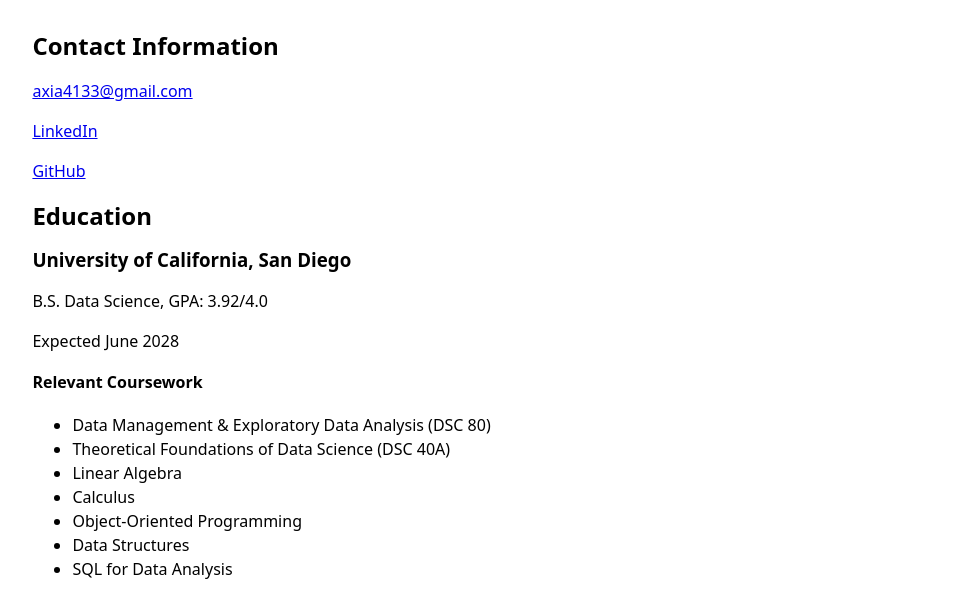
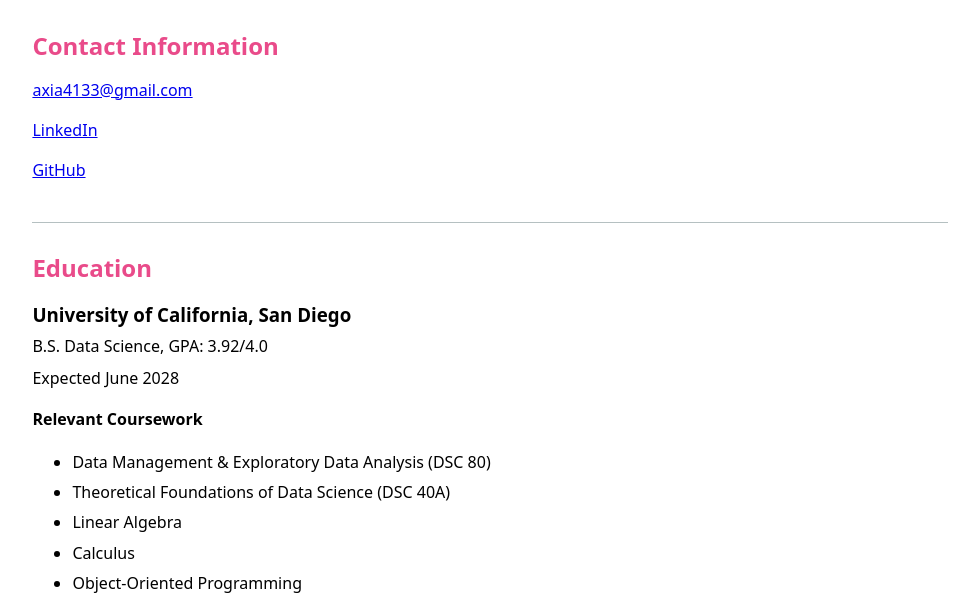
Before and after one commit to axia4133/portfolio, a plain HTML site: page resume/index.html in a window 1280 px wide. Shown: the part 172-769 px from the top of the page, without its empty margins (150-1129 px from the left). Drawn offline with Linux system fonts and the light colour scheme.

Commit message:
Style resume page with improved spacing and visual hierarchy
Fixed duplicate body tag and updated resume page title.
Added resume-specific CSS styling.
Improved section spacing and added subtle dividers.
Applied accent colors to section headings.
Adjusted spacing for experience entries, paragraphs, and bullet points.

```diff
--- a/resume/index.html
+++ b/resume/index.html
@@ -4,10 +4,10 @@
     <link rel="stylesheet" href="../style.css">
     <meta charset="UTF-8">
     <meta name="viewport" content="width=device-width, initial-scale=1.0">
-    <title>Document</title>
+    <title>Andrew Xia - Resume</title>
 </head>
-<body>
-<body>
+
+<body class="resume">
 
     <nav>
         <ul>
--- a/style.css
+++ b/style.css
@@ -90,3 +90,30 @@ h1, h2, h3, h4 , h5, h6 {
   line-height: 1.1;
   text-wrap: balance;
 }
+
+.resume section {
+    margin-block: 2em;
+    padding-bottom: 1.5em;
+    border-bottom: 1px solid oklch(80% 3% 200);
+}
+
+.resume section h2 {
+    color: var(--color-accent);
+    margin-bottom: 0.75em;
+}
+
+.resume article {
+    margin-block: 1.5em;
+}
+
+.resume article h3 {
+    margin-bottom: 0.3em;
+}
+
+.resume article p {
+    margin-block: 0.5em;
+}
+
+.resume li {
+    margin-bottom: 0.4em;
+}
```
